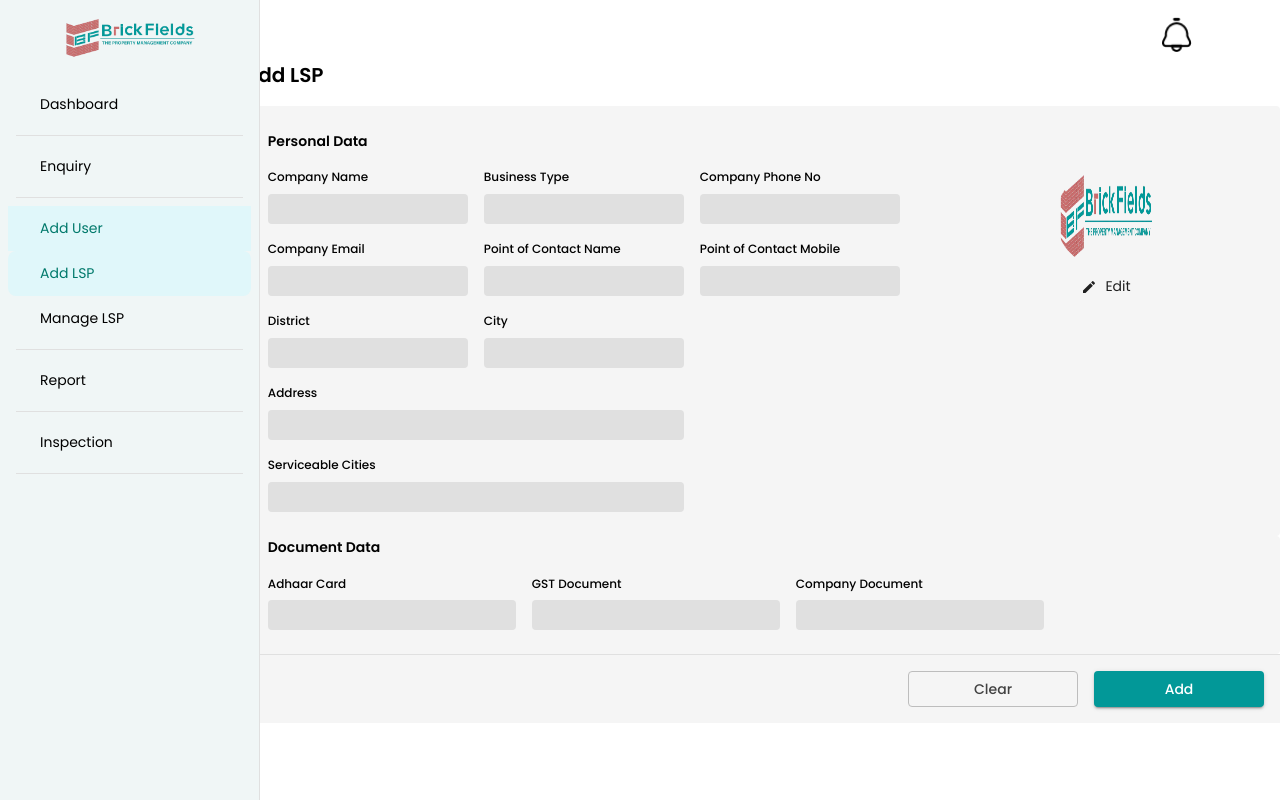
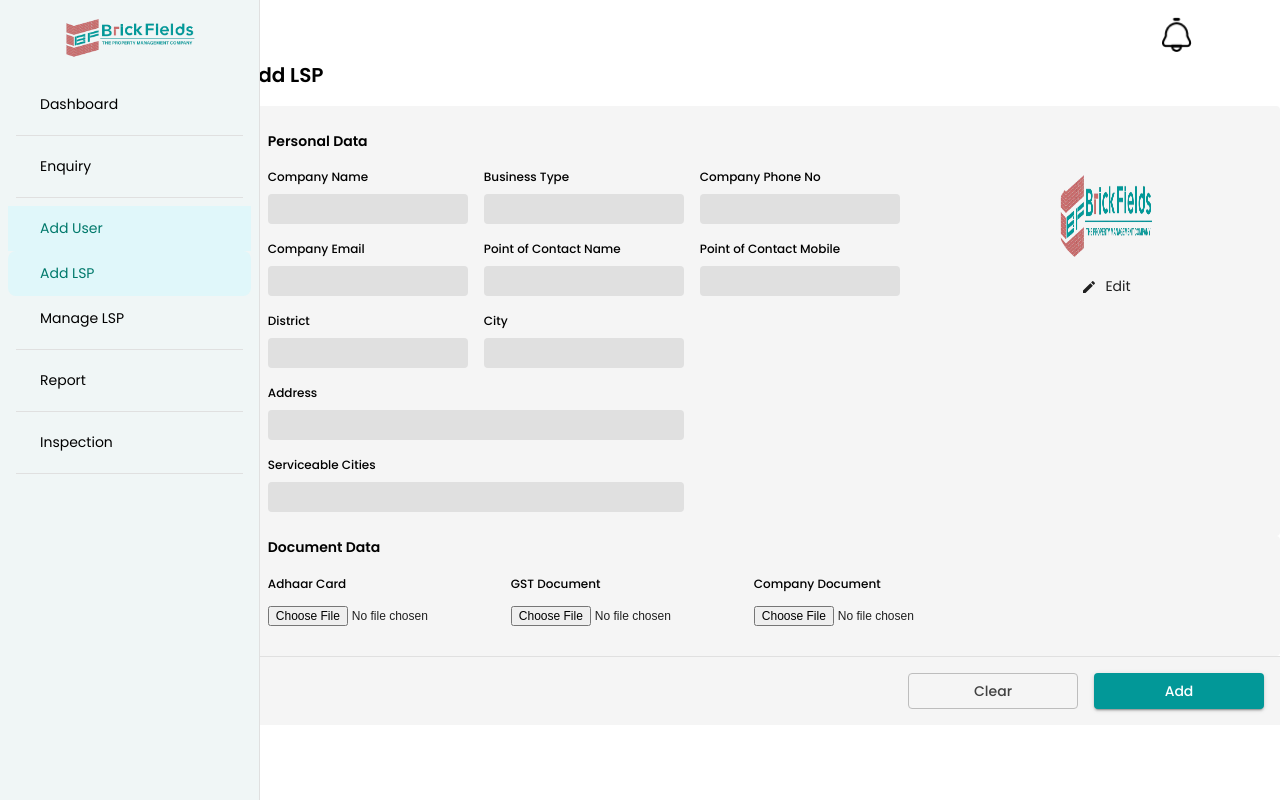
Before and after one commit to VigneshKumar9585/BrickFields-app, a React (Vite) app: page /user/addLSP in a window 1280 px wide. Built offline with nearby package versions, Linux system fonts and the light colour scheme; some icons are missing.

Commit message:
manager,lsp

```diff
--- a/src/LSP/AddUser/AddLsp.jsx
+++ b/src/LSP/AddUser/AddLsp.jsx
@@ -177,14 +177,14 @@ export default function AddLsp() {
 
       if (taskData && taskData._id) {
         // Update
-        await axios.put(`${API_BASE}/update-lsp/${taskData._id}`, fd, {
+        await axios.put(`${API_BASE}/update-technician/${taskData._id}`, fd, {
           headers: { "Content-Type": "multipart/form-data" },
         });
 
         Swal.fire({ title: "Updated", text: "Technician updated", icon: "success", timer: 1500, showConfirmButton: false });
       } else {
         // Create
-        await axios.post(`${API_BASE}/create-lsp`, fd, {
+        await axios.post(`${API_BASE}/create-technician`, fd, {
           headers: { "Content-Type": "multipart/form-data" },
         });
 
--- a/src/LSP/AddUser/ManageLSP.jsx
+++ b/src/LSP/AddUser/ManageLSP.jsx
@@ -47,7 +47,7 @@ useEffect(() => {
 
 const fetchLspData = async () => {
   try {
-    const res = await axios.get("http://localhost:2424/api/get-lsp");
+    const res = await axios.get("http://localhost:2424/api/get-technician");
     console.log(res.data); // Should log an array of LSP objects
     setTasks(res.data); // Assuming res.data is an array
   } catch (err) {
@@ -86,7 +86,7 @@ const fetchLspData = async () => {
   if (!selectedTask) return;
 
   try {
-await axios.delete(`http://localhost:2424/api/delete-lsp/${selectedTask._id}`);
+await axios.delete(`http://localhost:2424/api/delete-technician/${selectedTask._id}`);
 
 
     setTasks((prev) => prev.filter((t) => t._id !== selectedTask._id));
--- a/src/Manger/AddUser/AddLSP.jsx
+++ b/src/Manger/AddUser/AddLSP.jsx
@@ -17,11 +17,16 @@ import { useNavigate, useLocation } from "react-router-dom";
 import axios from "axios";
 import logo from "../../assets/logo/logo.webp";
 
-const API_BASE = "http://localhost:2444";
+const API_BASE = "http://localhost:2424";
+
+
 
 function AddLsp() {
   const navigate = useNavigate();
   const location = useLocation();
+const [adhaarFile, setAdhaarFile] = useState(null);
+const [gstFile, setGstFile] = useState(null);
+const [companyFile, setCompanyFile] = useState(null);
 
   // ✅ Read task data if we came from edit
   const taskData = location.state?.task || null;
@@ -42,6 +47,19 @@ function AddLsp() {
     gstDocument: "",
     companyDocument: "",
   });
+
+  const handleChange = (key, value) => {
+  setFormData((prev) => ({
+    ...prev,
+    [key]: value,
+  }));
+
+  setErrors((prev) => ({
+    ...prev,
+    [key]: "",
+  }));
+};
+
 
   // ✅ Prefill if edit mode
   useEffect(() => {
@@ -67,35 +85,36 @@ function AddLsp() {
   // ✅ Manage errors
   const [errors, setErrors] = useState({});
 
-  // ✅ Handle input change
-  const handleChange = (field, value) => {
-    if (field === "phone" || field === "pointOfContactMobile") {
-      if (!/^\d{0,10}$/.test(value)) return; // allow only numbers, max 10
-    }
-    setFormData((prev) => ({ ...prev, [field]: value }));
-    setErrors((prev) => ({ ...prev, [field]: "" })); // clear error on change
-  };
-
-  // ✅ Handle submit with validation
 const handleSubmit = async (e) => {
   e.preventDefault();
 
   const newErrors = {};
-    Object.keys(formData).forEach((key) => {
-      if (!formData[key]) {
-        newErrors[key] = "This field is required";
-      }
+
+  // Validate ONLY text fields
+  const textFields = [
+    "companyName",
+    "businessType",
+    "phone",
+    "email",
+    "pointOfContact",
+    "pointOfContactMobile",
+    "district",
+    "city",
+    "address",
+    "serviceableCities",
+  ];
+
+  textFields.forEach((key) => {
+    if (!formData[key]) newErrors[key] = "This field is required";
   });
 
-    if (formData.phone && formData.phone.length !== 10) {
-      newErrors.phone = "Must be exactly 10 digits";
-    }
-    if (
-      formData.pointOfContactMobile &&
-      formData.pointOfContactMobile.length !== 10
-    ) {
-      newErrors.pointOfContactMobile = "Must be exactly 10 digits";
-    }
+  // Validate file uploads
+  if (!taskData && !adhaarFile)
+    newErrors.adhaarCard = "Upload required";
+  if (!taskData && !gstFile)
+    newErrors.gstDocument = "Upload required";
+  if (!taskData && !companyFile)
+    newErrors.companyDocument = "Upload required";
 
   if (Object.keys(newErrors).length > 0) {
     setErrors(newErrors);
@@ -103,33 +122,40 @@ function AddLsp() {
   }
 
   try {
+    const data = new FormData();
+
+    // Append text fields
+    textFields.forEach((key) => {
+      data.append(key, formData[key]);
+    });
+
+    // Append files ONLY if newly uploaded
+    if (adhaarFile) data.append("adhaarCard", adhaarFile);
+    if (gstFile) data.append("gstDocument", gstFile);
+    if (companyFile) data.append("companyDocument", companyFile);
+
     if (taskData) {
-        // ✅ UPDATE
-        await axios.put(`${API_BASE}/lsp-update/${taskData._id}`, formData);
-        Swal.fire({
-          title: "LSP Updated",
-          text: "Your LSP has been successfully updated.",
-          icon: "success",
-          timer: 2000,
-          showConfirmButton: false,
+      // UPDATE
+      await axios.put(`${API_BASE}/lsp-update/${taskData._id}`, data, {
+        headers: { "Content-Type": "multipart/form-data" },
       });
+      Swal.fire("Updated!", "LSP updated successfully", "success");
     } else {
-        // ✅ CREATE
-        await axios.post(`${API_BASE}/lsp-form`, formData);
-        Swal.fire({
-          title: "LSP Added",
-          text: "Your LSP has been successfully saved.",
-          icon: "success",
-          timer: 2000,
-          showConfirmButton: false,
+      // CREATE
+      await axios.post(`${API_BASE}/api/lsp-form`, data, {
+        headers: { "Content-Type": "multipart/form-data" },
       });
+      Swal.fire("Added!", "LSP added successfully", "success");
     }
+
     navigate("/user/manageLSP");
   } catch (err) {
-      console.error("❌ Error saving LSP", err);
+    console.log(err);
     Swal.fire("Error", "Something went wrong!", "error");
   }
 };
+
+
 
   const personalFields = [
     { label: "Company Name", key: "companyName" },
@@ -271,8 +297,7 @@ function AddLsp() {
                 </Typography>
 
                 <Grid container spacing={2}>
-                  {documentFields.map((field, i) => (
-                    <Grid item xs={12} sm={6} md={4} key={i}>
+  <Grid item xs={12} sm={6} md={4}>
     <Typography
       variant="body2"
       sx={{
@@ -283,32 +308,89 @@ function AddLsp() {
         fontWeight: 500,
       }}
     >
-                        {field.label}
+      Adhaar Card
     </Typography>
-                      <TextField
-                        value={formData[field.key]}
-                        onChange={(e) => handleChange(field.key, e.target.value)}
-                        fullWidth
-                        variant="outlined"
-                        size="small"
-                        error={!!errors[field.key]}
-                        helperText={errors[field.key] || ""}
-                        sx={{
-                          "& .MuiOutlinedInput-root": {
-                            height: "30px",
-                            bgcolor: "#e0e0e0",
-                            borderRadius: "4px",
-                            "& input": {
-                              padding: "4px 8px",
+
+    <input
+      type="file"
+      onChange={(e) => setAdhaarFile(e.target.files[0])}
+      style={{
+        width: "100%",
         fontSize: "12px",
-                            },
-                            "& fieldset": { border: "none" },
-                          },
+        padding: "6px 0",
       }}
     />
+
+    {errors.adhaarCard && (
+      <p style={{ color: "red", fontSize: "10px", marginTop: "2px" }}>
+        {errors.adhaarCard}
+      </p>
+    )}
   </Grid>
-                  ))}
+
+  <Grid item xs={12} sm={6} md={4}>
+    <Typography
+      variant="body2"
+      sx={{
+        mb: 1,
+        pr: 3,
+        color: "#000",
+        fontSize: "12px",
+        fontWeight: 500,
+      }}
+    >
+      GST Document
+    </Typography>
+
+    <input
+      type="file"
+      onChange={(e) => setGstFile(e.target.files[0])}
+      style={{
+        width: "100%",
+        fontSize: "12px",
+        padding: "6px 0",
+      }}
+    />
+
+    {errors.gstDocument && (
+      <p style={{ color: "red", fontSize: "10px", marginTop: "2px" }}>
+        {errors.gstDocument}
+      </p>
+    )}
   </Grid>
+
+  <Grid item xs={12} sm={6} md={4}>
+    <Typography
+      variant="body2"
+      sx={{
+        mb: 1,
+        pr: 3,
+        color: "#000",
+        fontSize: "12px",
+        fontWeight: 500,
+      }}
+    >
+      Company Document
+    </Typography>
+
+    <input
+      type="file"
+      onChange={(e) => setCompanyFile(e.target.files[0])}
+      style={{
+        width: "100%",
+        fontSize: "12px",
+        padding: "6px 0",
+      }}
+    />
+
+    {errors.companyDocument && (
+      <p style={{ color: "red", fontSize: "10px", marginTop: "2px" }}>
+        {errors.companyDocument}
+      </p>
+    )}
+  </Grid>
+</Grid>
+
               </CardContent>
             </Card>
 
```
Lines whose indentation alone changed are shown as unchanged.
